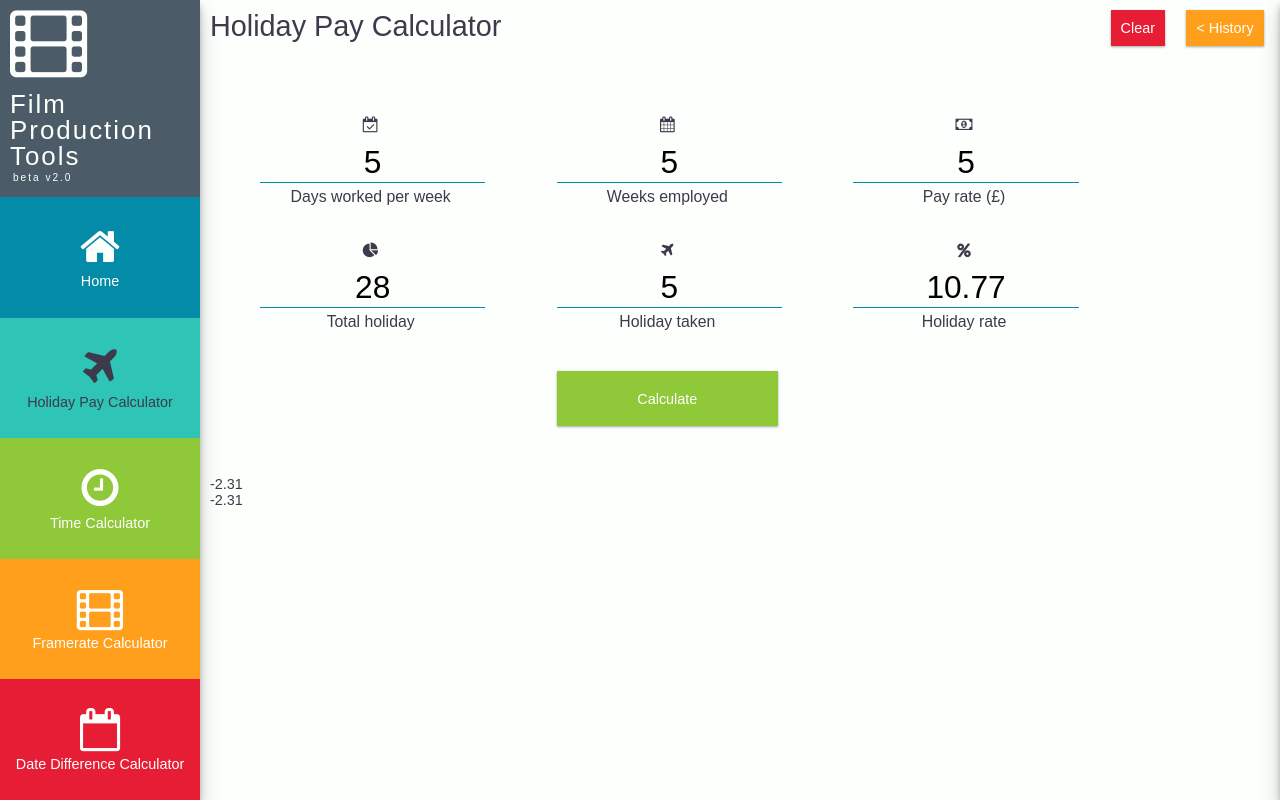
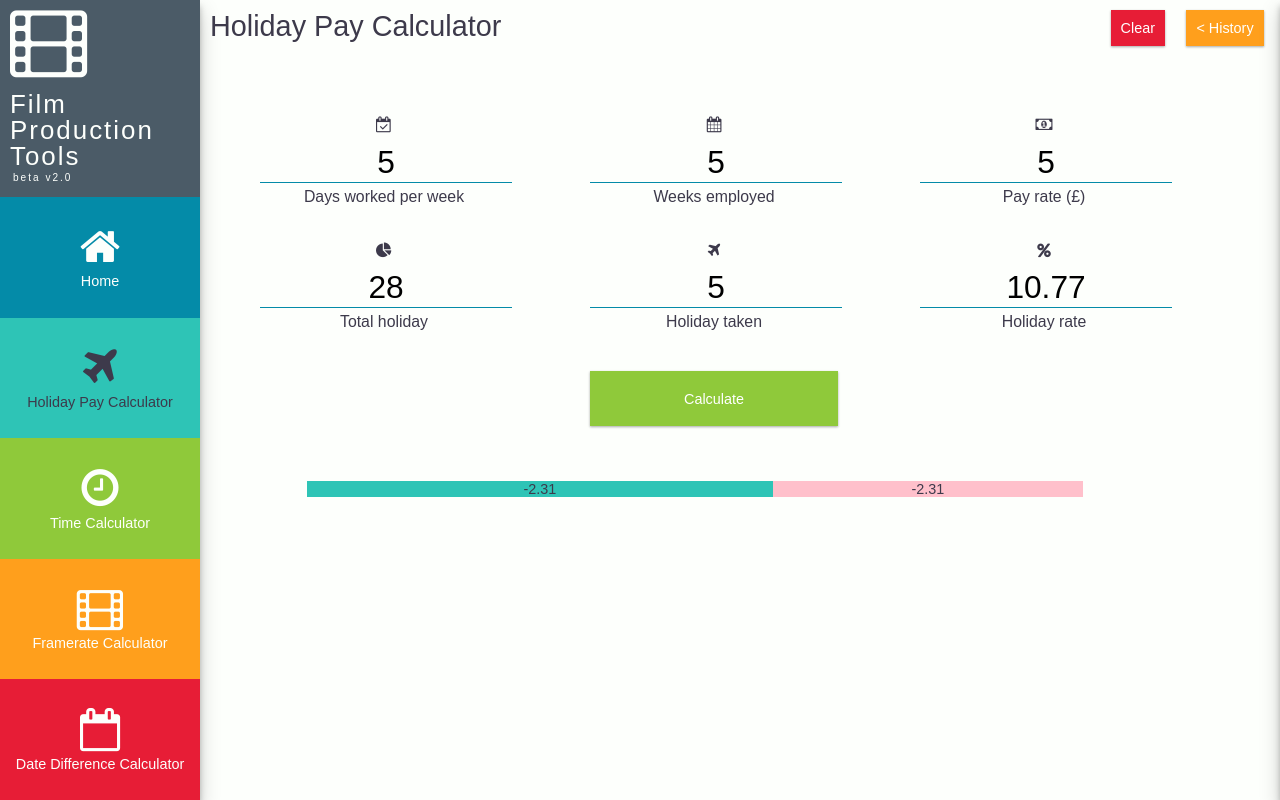
Before and after one commit to JodyDuke/film-production-tools, a React (Create React App) app: page /holiday_pay_calculator in a window 1280 px wide. Both pictures are taken after typing "5", "5", "5" into the empty fields and a click on the input "Calculate". Shown: the top 800 px of the page. Built offline with nearby package versions, Linux system fonts and the light colour scheme; what webfontloader would draw is missing.

Commit message:
added results styles

```diff
--- a/src/styles/App.css
+++ b/src/styles/App.css
@@ -254,7 +254,7 @@ h1, h2, h3, h4, h5, h6 {
 
 .calc-format {
   display: grid;
-  grid-template-rows: 50px 1fr 1fr;
+  grid-template-rows: 50px 1fr;
   grid-template-columns: auto; }
 
 .calc-format .header {
@@ -338,10 +338,11 @@ h1, h2, h3, h4, h5, h6 {
 .holiday-input form {
   display: grid;
   grid-gap: 20px;
-  grid-template-columns: 1fr 1fr 1fr;
+  grid-template-columns: repeat(3, minmax(100px, 1fr));
   grid-template-rows: 1fr 1fr 75px;
   text-align: center;
-  padding: 50px; }
+  padding: 50px;
+  width: 100%; }
 
 .holiday-input input[type=submit], .time-input input[type=submit], .framerate-input input[input=submit] {
   grid-column: 2; }
@@ -441,6 +442,22 @@ input:focus:-ms-input-placeholder {
   color: transparent; }
 
 /* IE 10+ */
+.holiday-results {
+  margin: 5px auto;
+  width: 80%;
+  background-color: #2ec4b6;
+  text-align: center; }
+
+.holiday-results .data {
+  display: inline-block;
+  width: 60%; }
+
+.holiday-results .result {
+  display: inline-block;
+  background-color: pink;
+  height: 100%;
+  width: 40%; }
+
 .form-element {
   display: block;
   margin-top: 1em; }
--- a/src/styles/App.scss
+++ b/src/styles/App.scss
@@ -5,6 +5,7 @@
 @import 'collapse.scss';
 @import 'calc_format.scss';
 @import 'input.scss';
+@import 'results.scss';
 
 .form-element {
     display: block;
--- /dev/null
+++ b/src/styles/results.css
@@ -0,0 +1,4 @@
+.holiday-results {
+  margin: 5px auto;
+  width: 80%;
+  background-color: red; }
--- /dev/null
+++ b/src/styles/results.scss
@@ -0,0 +1,18 @@
+.holiday-results {
+    margin: 5px auto;
+    width: 80%;
+    background-color: $green;
+    text-align: center;
+}
+
+.holiday-results .data {
+    display: inline-block;
+    width: 60%;
+}
+
+.holiday-results .result {
+    display: inline-block;
+    background-color: pink;
+    height: 100%;
+    width: 40%;
+}
```
